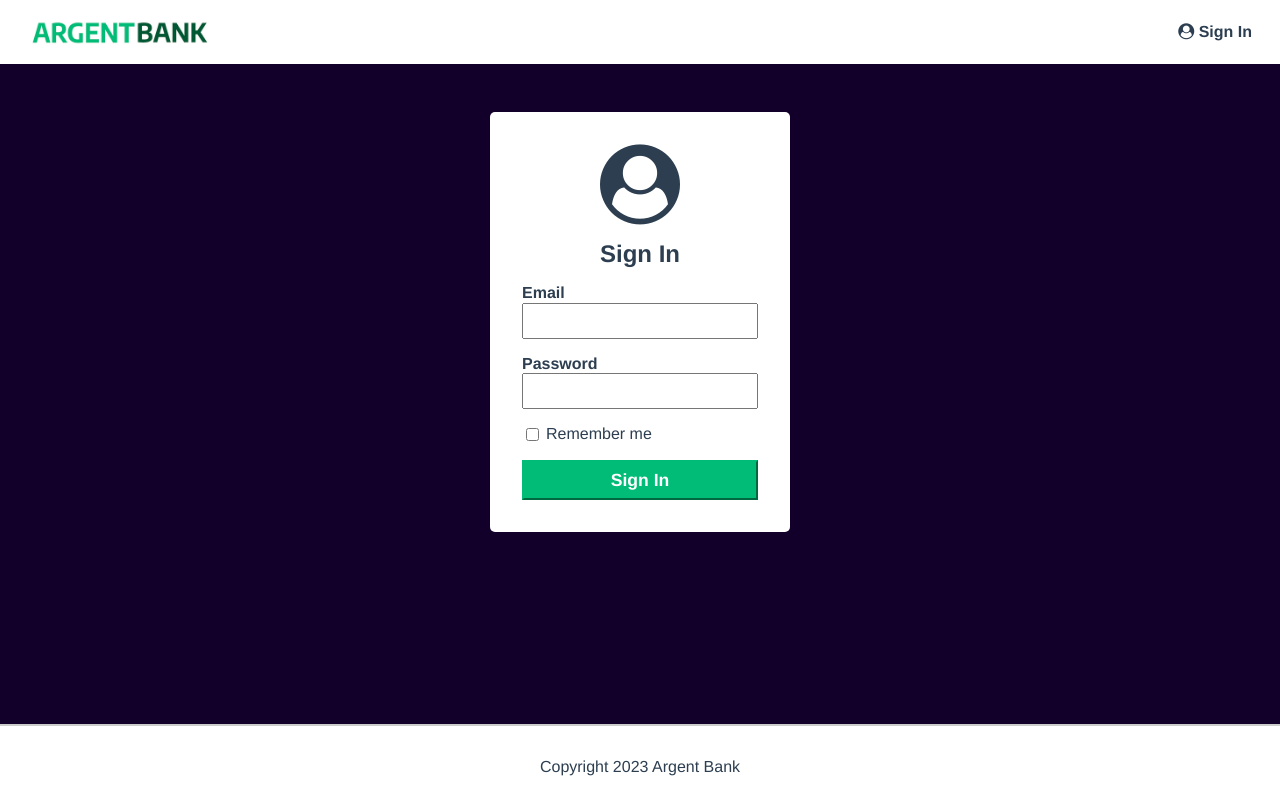
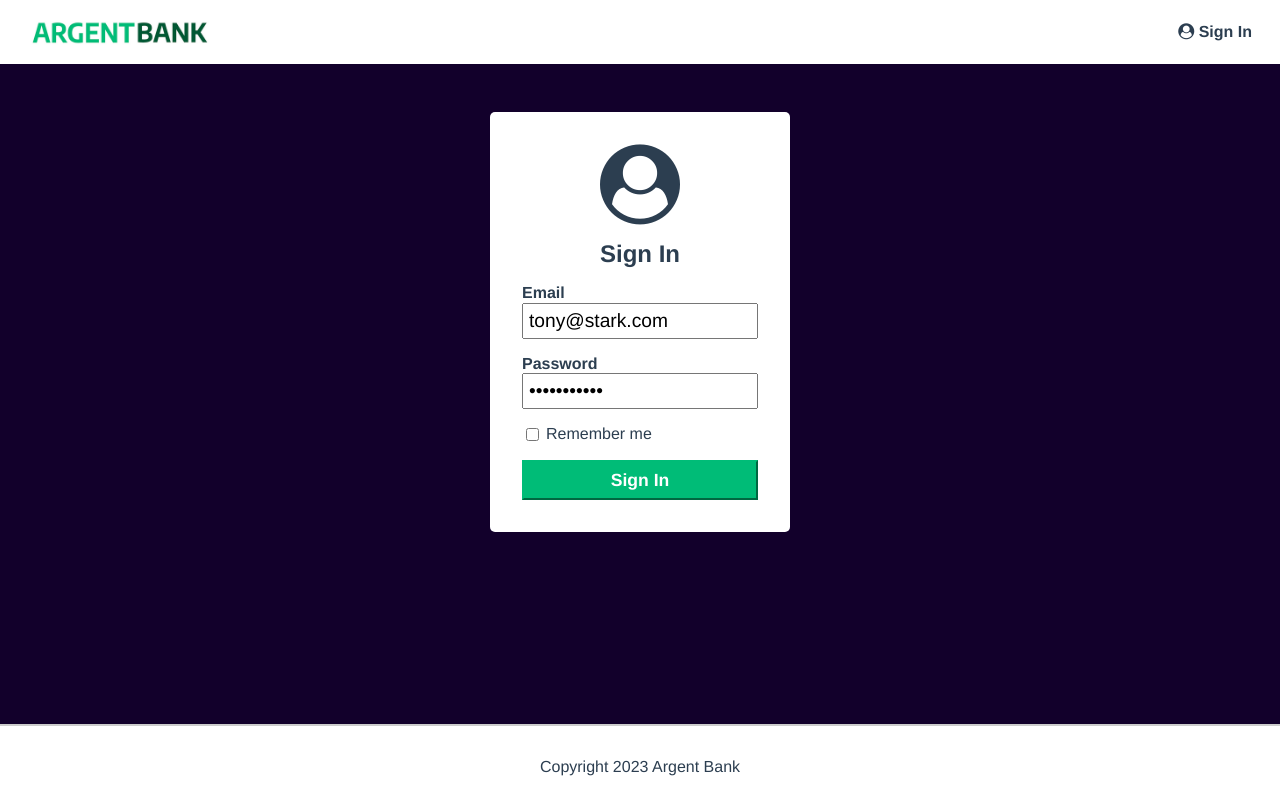
Before and after one commit to Cycle9898/OC_Projet-13_ArgentBank_Front, a React (Vite) app: page /login in a window 1280 px wide. Built offline with nearby package versions, Linux system fonts and the light colour scheme.

Commit message:
docs: updated README.md + added an email and a password in state on LoginPage, for testing convenience

```diff
--- a/src/pages/LoginPage.tsx
+++ b/src/pages/LoginPage.tsx
@@ -9,9 +9,9 @@ import handleRememberMe from "../utils/handleRememberMeFct";
 
 function LoginPage() {
     // Handle all input values and form controls with useState Hooks (local state) and some functions
-    const [emailInput,setEmailInput] = useState<string>(localStorage.getItem("ArgentBank_email") || "");
+    const [emailInput,setEmailInput] = useState<string>(localStorage.getItem("ArgentBank_email") || "tony@stark.com"); //for testing convenience, otherwise empty string
     const [isEmailValid,setEmailValid] = useState<boolean | null>(null);
-    const [passwordInput,setPasswordInput] = useState<string>("");
+    const [passwordInput,setPasswordInput] = useState<string>("password123"); //for testing convenience, otherwise empty string
     const [isRememberInput,setRememberInput] = useState<boolean>(!!localStorage.getItem("ArgentBank_email"));
 
     const handleEmailInput = (event: React.ChangeEvent<HTMLInputElement>) => setEmailInput(event.target.value);
```
Also changed, not shown: 1 other file (tests, documents, lock files or other folders).
